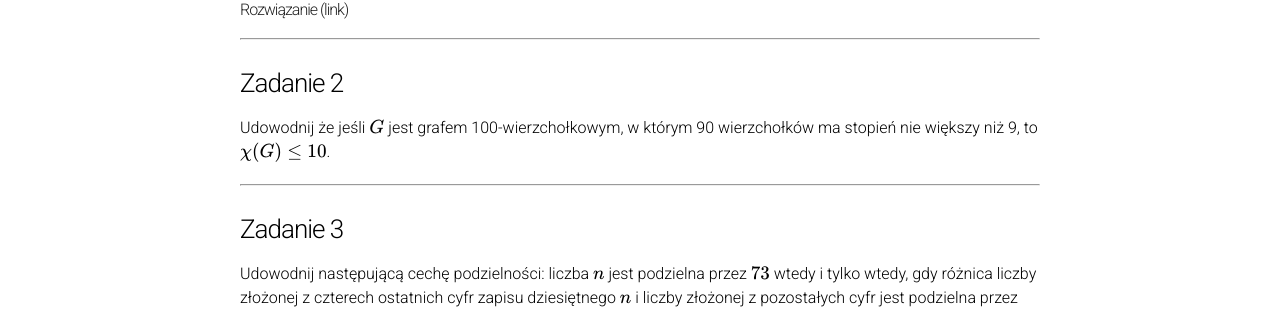
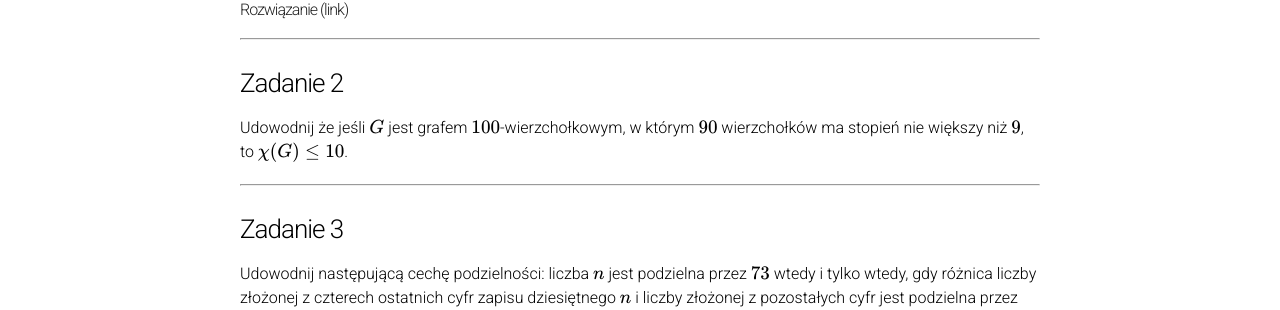
Before and after one commit to wakacjezmd/wakacjezmd.github.io, a Jekyll site: the page built from _solutions/2015/2015-kolokwium-2.md, in a window 1280 px wide. Shown: the part 267-577 px from the top of the page. Built offline with Jekyll 4.4.1, drawn with Linux system fonts in a browser that asks for light colours; nearby versions of some CDN libraries; formulas are drawn with MathJax 3; our own code applies the rules of GitHub Pages for plain Markdown files.

Commit message:
Przepisz liczby do latexa w 2015

```diff
--- a/_solutions/2015/2015-kolokwium-2.md
+++ b/_solutions/2015/2015-kolokwium-2.md
@@ -16,8 +16,8 @@ dla \\(n\ge 3 \\) gdzie \\(e\in E(K\_n)\\) jest pewną ustaloną krawędzią.
 ---
 
 ### Zadanie 2
-Udowodnij że jeśli \\(G\\) jest grafem 100-wierzchołkowym, w którym 90
-wierzchołków ma stopień nie większy niż 9, to \\(\chi(G)\le 10 \\).
+Udowodnij że jeśli \\(G\\) jest grafem \\(100\\)-wierzchołkowym, w którym \\(90\\)
+wierzchołków ma stopień nie większy niż \\(9\\), to \\(\chi(G)\le 10 \\).
 
 ---
 
```
